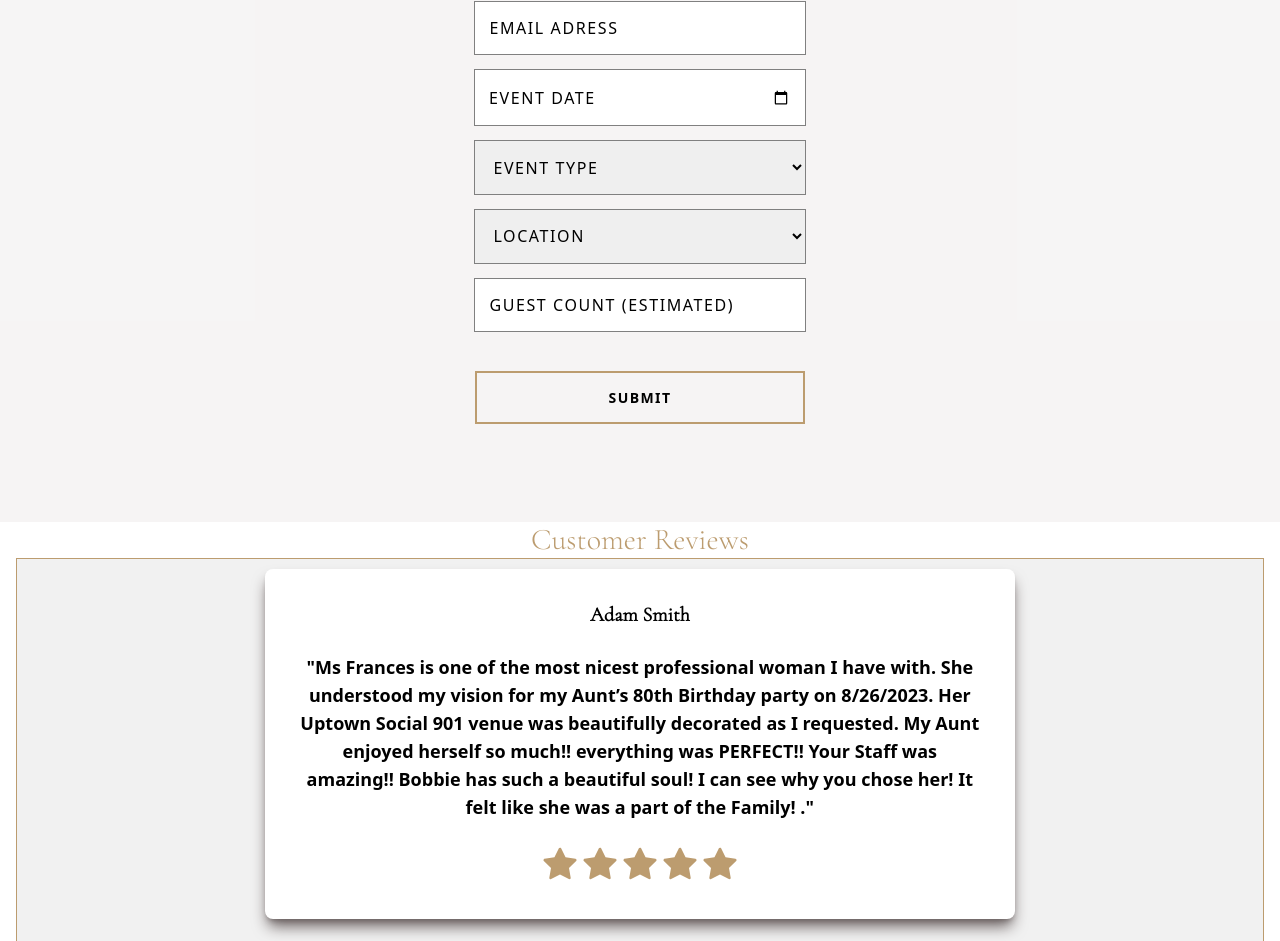
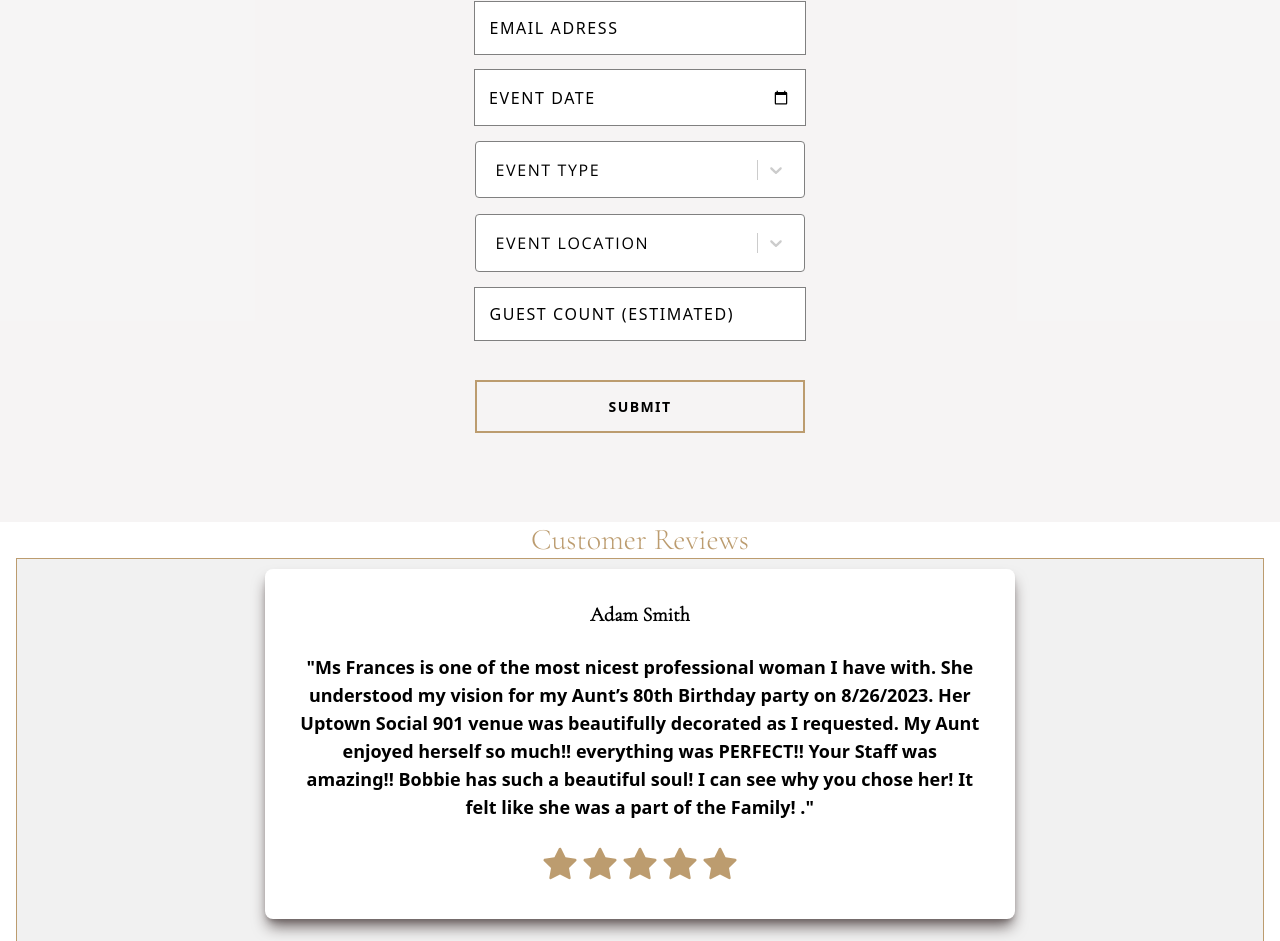
Before and after one commit to Himezz/BHOTMS, a React (Vite) app: page /AashinaHall in a window 1280 px wide. Shown: the part 1712-2653 px from the top of the page. Built offline with nearby package versions, Linux system fonts and the light colour scheme; a web font is replaced by a local one.

Commit message:
updated form

```diff
--- a/package.json
+++ b/package.json
@@ -16,6 +16,7 @@
     "react": "^18.2.0",
     "react-dom": "^18.2.0",
     "react-icons": "^4.11.0",
+    "react-select": "^5.7.7",
     "react-typed": "^1.2.0",
     "swiper": "^10.3.1"
   },
--- a/src/comps/emailForm.jsx
+++ b/src/comps/emailForm.jsx
@@ -1,12 +1,56 @@
 import React from 'react'
-
+import Select from "react-select"
 const EmailForm = () => {
 
   const handleSubmit = (e) => {
     e.preventDefault();
     // Handle the form submission here, e.g., send data to the server.
   }
-
+  const customStyles = {
+    control: (provided) => ({
+      ...provided,
+      width: '330px',
+      padding: '.60rem',
+      borderColor: 'gray', // Adjust this based on your `outline-[gray]` custom style
+      color: 'black',
+      letterSpacing: '0.1em', // Replace with actual pixel value from Tailwind config if necessary
+      fontFamily: 'Open Sans, sans-serif',
+    }),
+    placeholder: (provided, state) => ({
+        ...provided,
+        color: 'black',
+        letterSpacing: 'widest',
+        fontFamily: 'Open Sans, sans-serif',
+      }),
+    // You can extend to other parts of the component as needed...
+  };
+  const locationOptions = [
+    { value: 'Bombay Ballroom', label: 'Bombay Ballroom' },
+    { value: 'Aashina Hall', label: 'Aashina Hall' },
+    { value: 'UpTownSocials901', label: 'UpTownSocials901' },
+    { value: 'Bartlett Banquet Hall', label: 'Bartlett Banquet Hall' },
+    { value: 'Rondevu', label: 'Rondevu' },
+    { value: 'All Occasion', label: 'All Occasion' },
+    { value: 'Undecided', label: 'Undecided' }
+  ];
+  const eventOptions = [
+    { value: 'eventType', label: 'EVENT TYPE', isDisabled: true }, // This mirrors the "disabled" property
+    { value: 'wedding', label: 'Wedding' },
+    { value: 'quinceanera', label: 'Quinceanera' },
+    { value: 'filming', label: 'Filming' },
+    { value: 'auction', label: 'Auction' },
+    { value: 'babyShower', label: 'Baby Shower' },
+    { value: 'birthday', label: 'Birthday' },
+    { value: 'corporateEvent', label: 'Corporate Event' },
+    { value: 'holidayParty', label: 'Holiday Party' },
+    { value: 'fundraiser', label: 'Fundraiser' },
+    { value: 'luncheon', label: 'Luncheon' },
+    { value: 'prom', label: 'Prom' },
+    { value: 'barMitzvah', label: 'Bar Mitzvah' },
+    { value: 'christening', label: 'Christening' },
+    { value: 'fashionShow', label: 'Fashion Show' },
+    { value: 'concert', label: 'Concert' },
+  ];
   return (
     <>
       <div className='bg-[#eeecec8c] h-[790px] p-10'>
@@ -23,37 +67,10 @@ const EmailForm = () => {
          required />
          <label className='z-10 w-[150px] bg-white text-black tracking-widest opensans  '>EVENT DATE</label>
         </div>
-        <select  className='w-[330px] outline-1 outline outline-[gray] p-[.90rem]  opensans  text-black tracking-widest '>
-         <option value=""  disabled selected> EVENT TYPE </option>
-         <option value="">Wedding</option>
-         <option value="">Quinceanera</option>
-         <option value="">Filming</option>
-         <option value=''>Auction</option>
-        <option value="">Baby Shower</option>
-        <option value="">Birthday</option>
-        <option value="">Corporate Event</option>
-        <option value="">Holiday Party</option>
-        <option value="">Fundraiser</option>
-        <option value="">Luncheon</option>
-        <option value="">Prom</option>
-        <option value="">Bar Mitzvah</option>
-        <option value="">Christening</option>
-        <option value="">Fashion Show</option>
-        <option value="">Fundraiser</option>
+        <Select  styles={customStyles} className=' ' options={eventOptions} placeholder={"EVENT TYPE"} />
+        <Select options={locationOptions} styles={customStyles} placeholder={'EVENT LOCATION'}/>
 
-        <option value=''>Auction</option>
-        <option value="">Concert</option>
-        </select>
-        <select  className='w-[330px] outline-1 outline outline-[gray] p-[.90rem]  opensans  text-black tracking-widest '>
-         <option value=""  disabled selected> LOCATION </option>
-         <option value="">Bombay Ballroom</option>
-         <option value="">Aashina Hall</option>
-         <option value=''>UpTownSocials901</option>
-        <option value="">Bartlett Banquet Hall</option>
-        <option value="">Rondevu</option>
-        <option value="">All Occasion</option>
-        <option value="">Undecided</option>
-        </select>
+
         <input type="number" className='w-[330px] outline-1 outline outline-[gray] p-[.90rem]  placeholder:text-black placeholder:tracking-widest opensans ' placeholder='GUEST COUNT (ESTIMATED)'/>
           <button type="submit" className="border-2 mt-6 border-[#BC9C6F] w-[330px] py-[.90rem] text-sm tracking-widest font-bold">SUBMIT</button> {/* Add this if you want a submit button */}
         </form>
```
Also changed, not shown: 1 other file (tests, documents, lock files or other folders).
